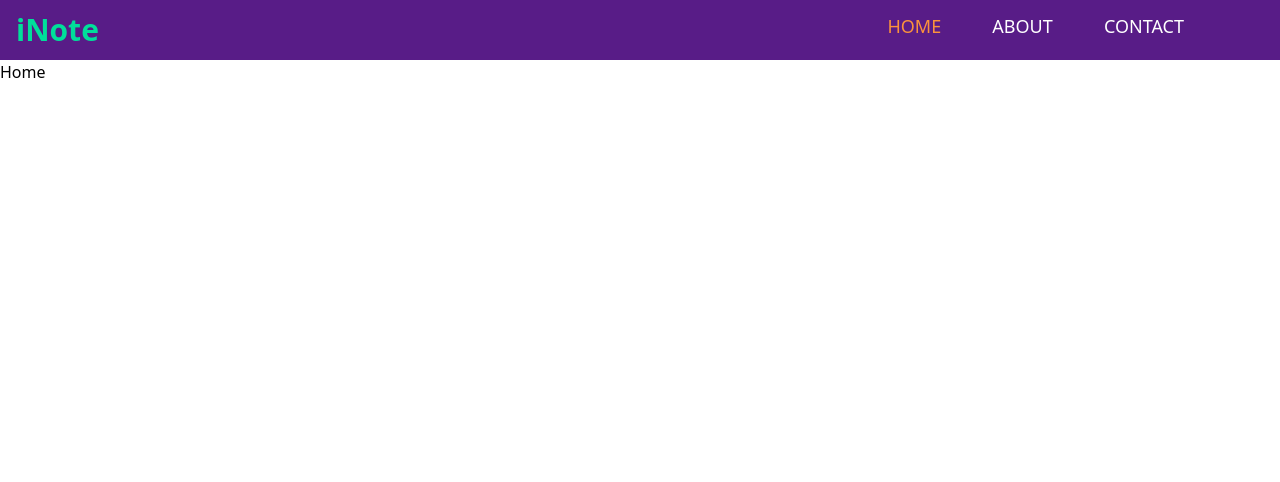
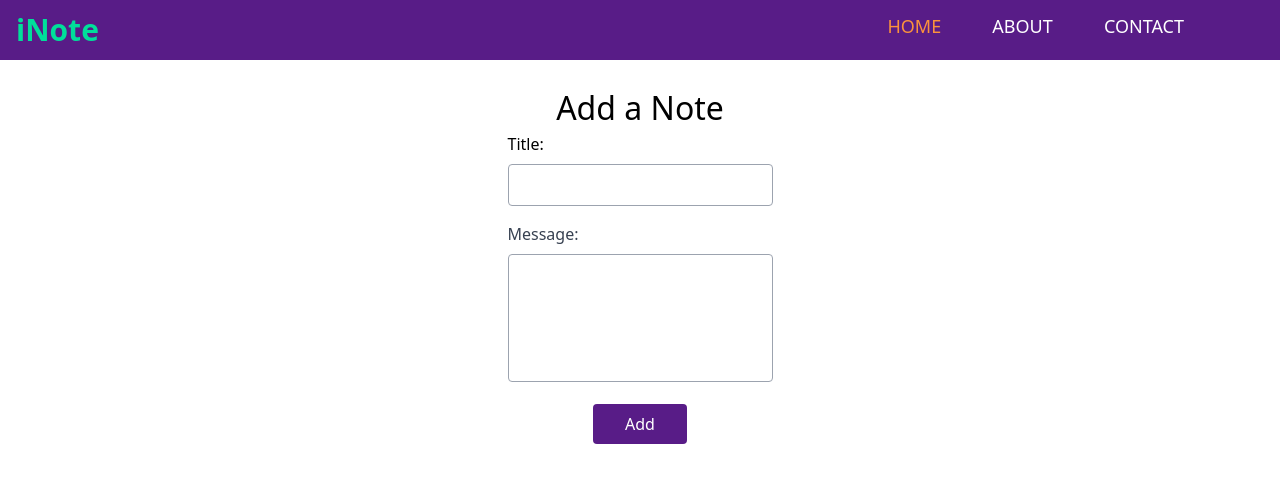
Before and after one commit to saagarbhujel/iNote, a React (Vite) app: page / in a window 1280 px wide. Shown: the top 482 px of the page. Built offline with nearby package versions, Linux system fonts and the light colour scheme.

Commit message:
form added

```diff
--- a/src/components/Home.jsx
+++ b/src/components/Home.jsx
@@ -2,8 +2,40 @@ import React from 'react'
 
 const Home = () => {
   return (
-    <div>Home</div>
-  )
+    <div className="container flex justify-center items-center flex-col mt-6">
+      <h1 className="text-[2rem]">Add a Note</h1>
+      <form action="submit" className="max-w-md mx-auto">
+        <div className="mb-4">
+          <label htmlFor="title" className="form-label block mb-2">
+            Title:
+          </label>
+          <input
+            className="w-full border border-gray-400 rounded py-2 px-4 focus:outline-none focus:border-blue-500"
+            type="text"
+            id="name"
+            name="name"
+            required
+          />
+        </div>
+        <div className="mb-4">
+          <label className="block text-gray-700 mb-2" htmlFor="message">
+            Message:
+          </label>
+          <textarea
+            className="w-full border border-gray-400 rounded py-2 px-4 h-32 resize-none focus:outline-none focus:border-blue-500"
+            id="message"
+            name="message"
+            required
+          />
+        </div>
+      </form>
+      <div className="button">
+        <button className="bg-purple-900 hover:bg-purple-600 text-white py-2 px-8 rounded">
+          Add
+        </button>
+      </div>
+    </div>
+  );
 }
 
 export default Home
```
